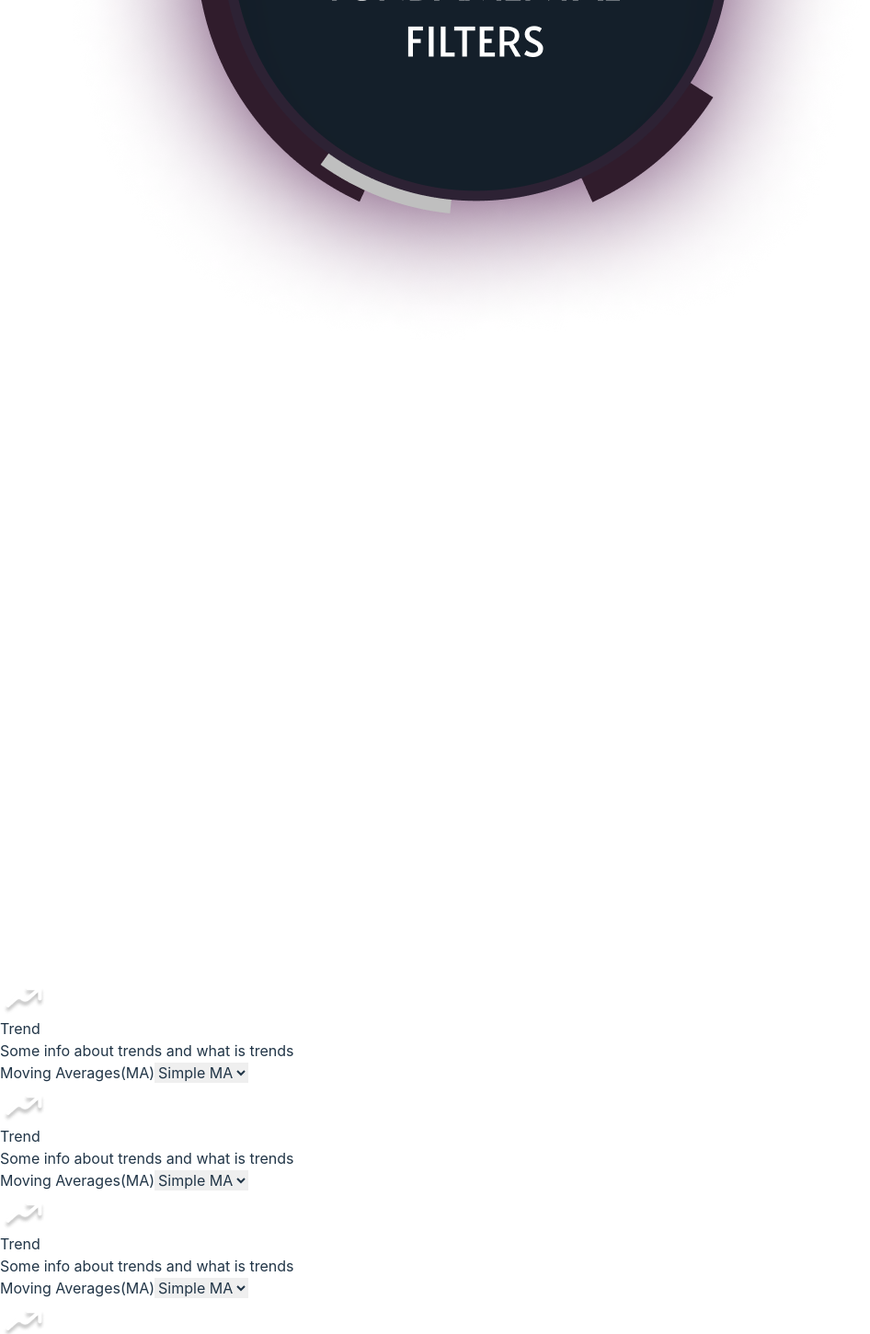
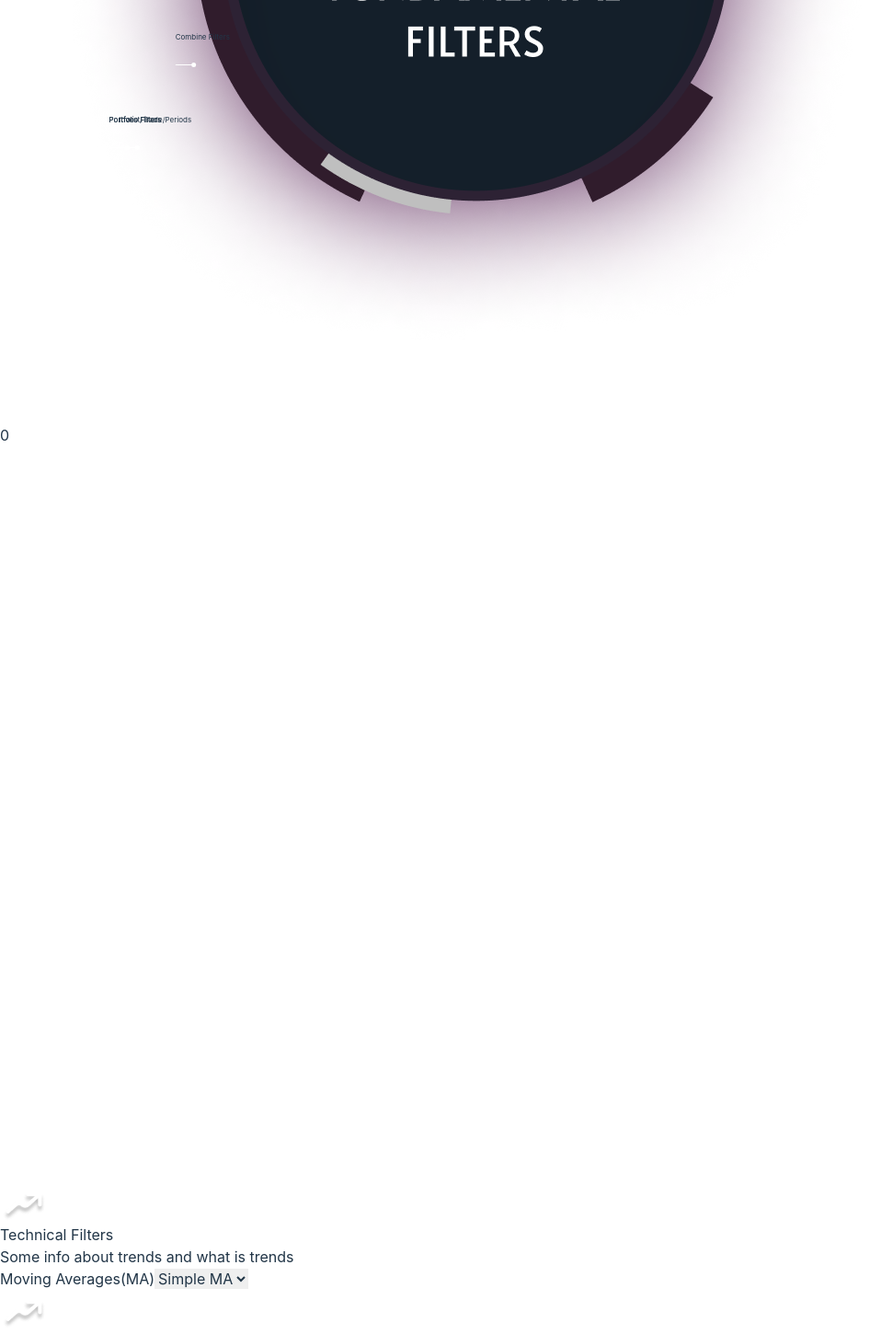
Before and after one commit to sirdroj/backtester-app-frontend, a React (Vite) app: page /backtest in a window 1280 px wide. Shown: the part 720-2170 px from the top of the page at 92% size, without its empty margins (0-946 px from the left). Built offline with nearby package versions, Linux system fonts and the light colour scheme.

Commit message:
Update Backtest.jsx

```diff
--- a/src/pages/Backtest.jsx
+++ b/src/pages/Backtest.jsx
@@ -3,97 +3,141 @@ import React, { useEffect, useRef, useState } from "react";
 const Backtest = () => {
   const pathRef = useRef(null);
   const [selected, setSelected] = useState(1);
-  // const inputs=[
-  //   "Trend":
-  //   "inputs":[{
-  //     "name":"Moving Averages(MA)",
-  //     "type":"dropdown",
-  //     "options":["some MA","simple MA"]
-  //   }],
+  const [currentIndex, setCurrentIndex] = useState(0); // Track the current index
 
-  // ]
   const items = [
     "Technical Filters",
     "Fundamental Filters",
-    "Fundamental2 Filters",
-    "Fundamental2 Filters",
-    "Strategy",
+    "Strategy Type",
+    "Combine Filters",
+    "Portfolio Filters",
+    "Portfolio Filters",
+    "Invest/Trade/Periods",
   ];
+
   const itemRefs = useRef([]);
 
-  useEffect(() => {
+  const updateItemPositions = () => {
     const path = pathRef.current;
     if (!path) return;
 
     const totalLength = path.getTotalLength();
+    const centerIndex = Math.floor(items.length / 2);
 
     items.forEach((_, index) => {
+      const relativeIndex = index - currentIndex + 3; // Adjust for circular behavior
       const point = path.getPointAtLength(
-        (totalLength / (items.length + 1)) * (index + 1)
+        (totalLength / (items.length + 1)) * (relativeIndex + 1)
       );
 
       const item = itemRefs.current[index];
+      if (item) {
+        const distanceFromCenter = Math.abs(centerIndex - relativeIndex);
+        const scale = 1 - distanceFromCenter * 0.2; // Scale based on distance from center
 
         item.style.position = "absolute";
-      item.style.left = `${point.x - 100}px`;
+        item.style.left = `${point.x - 10}px`;
         item.style.top = `${point.y - 30}px`;
+        item.style.transform = `scale(${Math.max(scale, 0.5)})`; // Prevent scale from going negative
+        item.style.transition =
+          "left 0.5s ease, top 0.5s ease, transform 0.5s ease"; // Smooth transitions
+      }
     });
-  }, [items]);
+  };
+
+  useEffect(() => {
+    updateItemPositions();
+  }, [currentIndex]);
+
+  const handleNext = () => {
+    if (currentIndex == 6) {
+      return;
+    }
+    setCurrentIndex((prevIndex) => prevIndex + 1); // Move to the next item
+  };
+
+  const handlePrev = () => {
+    if (currentIndex == 0) {
+      return;
+    }
+    setCurrentIndex((prevIndex) => prevIndex - 1); // Move to the previous item
+  };
 
   return (
-    <div className="flex justify-end mx-20  overflow-hidden">
-      <div className="absolute w-1/3 z-1 h-full left-0 top-0  overflow-hidden">
+    <div className="flex justify-end mx-20 h-[700px]  ">
+      <div className=" w-[35%] z-1 h-full left-0 top-0  ">
         <img
           src="/images/fundamentalFilter_badge.png"
-          // src="/images/bt_badge.png"
           className=" mx-auto left-[-3rem] top-[160px] absolute w-[250px]"
         />
+        {currentIndex}
         <ul>
           {items.map((item, index) => (
             <li
               key={index}
               ref={(el) => (itemRefs.current[index] = el)}
-              onClick={() => setSelected(index)}
+              onClick={() => setCurrentIndex(index)}
               className={`${
-                selected == index
+                currentIndex === index
                   ? "shadow-[0_0_5px_5px_rgba(255,255,255,0.5)] bg-slate-100"
                   : "bg-slate-100"
-              } cursor-pointer  p-1 text-center absolute border-[1px] border-[#111F29]  text-black w-48 text-[14px] font-semibold rounded-xl z-[1000]`}
+              } cursor-pointer p-3 items-center  text-center relative  border-[1px] border-[#111F29] text-black w-48 text-[14px] font-semibold rounded-xl z-[1000]`}
             >
               {item}
+
+              <svg
+                width="100"
+                height="150"
+                className={`${
+                  currentIndex == index
+                    ? " rotate-y-0 duration-300  opacity-100 z-0"
+                    : " right-[-50px] opacity-10  "
+                } absolute bottom-[-79px] right-[-100px]`}
+              >
+                <circle cx="40" cy="50" r="5" fill="white" />
+                <path
+                  d="M0,50 L40,50"
+                  stroke="white"
+                  stroke-width="2"
+                  fill="none"
+                />
+              </svg>
             </li>
           ))}
         </ul>
         <svg
           width="600"
-          height="600"
-          className="absolute top-[-0px]"
+          height="800"
+          className="absolute top-[-0px]  border-[0px]"
           xmlns="http://www.w3.org/2000/svg"
         >
           <path
-            ref={pathRef} // <-- Correctly referencing the <path> element
-            d="M 200,0 A 600,600 0 0,1 200,600"
+            id="arch"
+            ref={pathRef}
+            d={`M 100,0 A 600,600 0 0,1 100,${window.innerHeight + 30}`}
             fill="none"
             stroke="white"
             strokeWidth="1"
+            className="h-screen border-[1px]"
           />
         </svg>
       </div>
 
+      <div className="w-[75%] relative left-[-55px] top-10">
         <div
-        className="m-2 w-[670px] relative h-[400px] bg-black bg-opacity-10 rounded-lg "
+          className="m-2 w-[100%] relative h-[400px] bg-black bg-opacity-10 rounded-lg"
           style={{ boxShadow: "0 0 10px 4px rgba(255, 255, 255, 0.2)" }}
         >
-        <div className="relative my-[1%]  h-[98%] overflow-y-scroll ">
-          <section className="relative ">
-            <div className="px-4 p-2">
-              <h2 className="flex border-b-[1px] items-center text-[25px] px-4">
-                {" "}
+          <div className="relative my-[1%] h-[98%] overflow-y-scroll">
+            <section className="relative">
+              {items.map((item,index) => (
+                <div className="px-4 p-2" >
+                  <h2 className="flex border-b-[1px] items-center text-[20px] px-4">
                     <img
                       className="w-[35px] relative top-[3px] mx-2"
                       src="./icons/trending up.png"
                     />
-                Trend
+                    {item}
                   </h2>
                   <p className="text-center pt-1 pb-4 text-[12px]">
                     Some info about trends and what is trends
@@ -103,94 +147,39 @@ const Backtest = () => {
                       <label>Moving Averages(MA)</label>
                       <select
                         id="states"
-                    class="bg-gray-50 border border-gray-300 text-gray-900 text-sm rounded-lg border-s-gray-100 dark:border-s-gray-700 border-s-2 focus:ring-[#111F29] focus:border-[#111F29] block  p-2 dark:bg-gray-700 dark:border-gray-600 dark:placeholder-gray-400 dark:text-white dark:focus:ring-[#111F29] dark:focus:border-[#111F29]"
+                        className="bg-gray-50 border border-gray-300 text-gray-900 text-sm rounded-lg border-s-gray-100 dark:border-s-gray-700 border-s-2 focus:ring-[#111F29] focus:border-[#111F29] block  p-2 dark:bg-gray-700 dark:border-gray-600 dark:placeholder-gray-400 dark:text-white dark:focus:ring-[#111F29] dark:focus:border-[#111F29]"
                       >
-                    {/* <option selected>Choose a state</option> */}
-                    <option value="SA">Simple MA </option>
+                        <option value="SA">Simple MA</option>
                         <option value="CMA">some MA</option>
                       </select>
                     </div>
                   </form>
                 </div>
-            <div className="px-4 p-2">
-              <h2 className="flex border-b-[1px] items-center text-[25px] px-4">
-                {" "}
-                <img
-                  className="w-[35px] relative top-[3px] mx-2"
-                  src="./icons/trending up.png"
-                />
-                Trend
-              </h2>
-              <p className="text-center pt-1 pb-4 text-[12px]">
-                Some info about trends and what is trends
-              </p>
-              <form className="inputs px-2">
-                <div className="flex justify-between items-center">
-                  <label>Moving Averages(MA)</label>
-                  <select
-                    id="states"
-                    class="bg-gray-50 border border-gray-300 text-gray-900 text-sm rounded-lg border-s-gray-100 dark:border-s-gray-700 border-s-2 focus:ring-[#111F29] focus:border-[#111F29] block  p-2 dark:bg-gray-700 dark:border-gray-600 dark:placeholder-gray-400 dark:text-white dark:focus:ring-[#111F29] dark:focus:border-[#111F29]"
-                  >
-                    {/* <option selected>Choose a state</option> */}
-                    <option value="SA">Simple MA </option>
-                    <option value="CMA">some MA</option>
-                  </select>
+              ))}
+              <div className="mt-10 w-full p-4 flex justify-end">
+                <div className="z-10 px-2 w-20 leftbutton h-7 bg-black border-white border-[1px] bg-opacity-10 flex items-center justify-center rounded-full cursor-pointer">
+                  Save
                 </div>
-              </form>
-            </div>
-            <div className="px-4 p-2">
-              <h2 className="flex border-b-[1px] items-center text-[25px] px-4">
-                {" "}
-                <img
-                  className="w-[35px] relative top-[3px] mx-2"
-                  src="./icons/trending up.png"
-                />
-                Trend
-              </h2>
-              <p className="text-center pt-1 pb-4 text-[12px]">
-                Some info about trends and what is trends
-              </p>
-              <form className="inputs px-2">
-                <div className="flex justify-between items-center">
-                  <label>Moving Averages(MA)</label>
-                  <select
-                    id="states"
-                    class="bg-gray-50 border border-gray-300 text-gray-900 text-sm rounded-lg border-s-gray-100 dark:border-s-gray-700 border-s-2 focus:ring-[#111F29] focus:border-[#111F29] block  p-2 dark:bg-gray-700 dark:border-gray-600 dark:placeholder-gray-400 dark:text-white dark:focus:ring-[#111F29] dark:focus:border-[#111F29]"
-                  >
-                    {/* <option selected>Choose a state</option> */}
-                    <option value="SA">Simple MA </option>
-                    <option value="CMA">some MA</option>
-                  </select>
-                </div>
-              </form>
-            </div>
-            <div className="px-4 p-2">
-              <h2 className="flex border-b-[1px] items-center text-[25px] px-4">
-                {" "}
-                <img
-                  className="w-[35px] relative top-[3px] mx-2"
-                  src="./icons/trending up.png"
-                />
-                Trend
-              </h2>
-              <p className="text-center pt-1 pb-4 text-[12px]">
-                Some info about trends and what is trends
-              </p>
-              <form className="inputs px-2">
-                <div className="flex justify-between items-center">
-                  <label>Moving Averages(MA)</label>
-                  <select
-                    id="states"
-                    class="bg-gray-50 border border-gray-300 text-gray-900 text-sm rounded-lg border-s-gray-100 dark:border-s-gray-700 border-s-2 focus:ring-[#111F29] focus:border-[#111F29] block  p-2 dark:bg-gray-700 dark:border-gray-600 dark:placeholder-gray-400 dark:text-white dark:focus:ring-[#111F29] dark:focus:border-[#111F29]"
-                  >
-                    {/* <option selected>Choose a state</option> */}
-                    <option value="SA">Simple MA </option>
-                    <option value="CMA">some MA</option>
-                  </select>
-                </div>
-              </form>
               </div>
             </section>
+          </div>
+        </div>
+
+        <div className="flex justify-between mt-0 text-[12px]">
+          <div
+            onClick={handlePrev}
+            className=" cursor-pointer px-6 py-1 m-2 active:shadow-none shadow-lg sha bg-gray-300 bg-opacity-5 rounded-lg border-[1px] border-[#41253B]"
+            // style={{ boxShadow: " 0 0 10px 4px rgba(0, 0, 0, 0.3)" }}
+          >
+            Prev
+          </div>
+          <div
+            onClick={handleNext}
+            className=" cursor-pointer px-6 py-1 m-2 active:shadow-none shadow-lg sha bg-gray-300 bg-opacity-5 rounded-lg border-[1px] border-[#41253B]"
+            style={{ boxShadow: "inset 0 0 10px 4px rgba(0, 0, 0, 0.3)" }}
+          >
+            Next
+          </div>
         </div>
       </div>
     </div>
```
Lines whose indentation alone changed are shown as unchanged.
